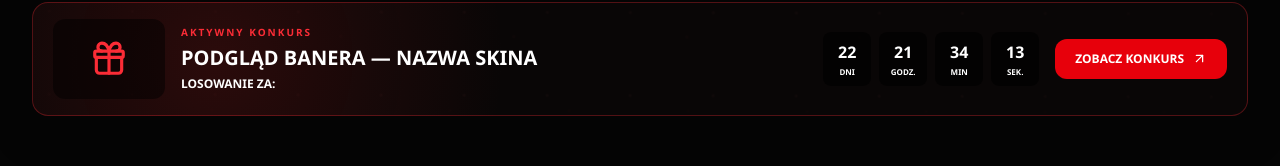
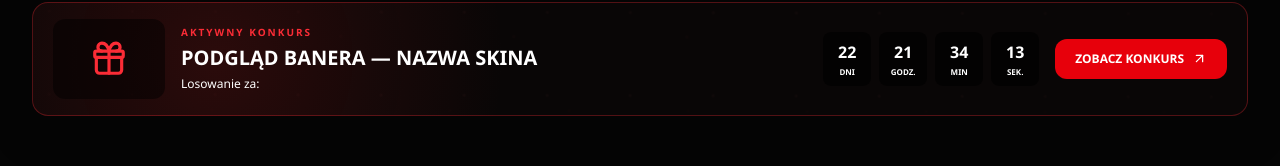
Before and after one commit to hardd4/darmoweskiny.pl, a Next.js app: page / in a window 1280 px wide. Shown: the part 259-425 px from the top of the page. Built offline with nearby package versions, Linux system fonts and the light colour scheme.

Commit message:
Restore subtle countdown label typography

```diff
--- a/components/FeaturedContest.tsx
+++ b/components/FeaturedContest.tsx
@@ -35,7 +35,7 @@ export default function FeaturedContest({ contest }: { contest: FeaturedContestD
         <div className="min-w-0 flex-1 text-center sm:text-left">
           <div className="text-[10px] font-black uppercase tracking-[.2em] text-red-500">Aktywny konkurs</div>
           <h2 className="mt-1 break-words text-lg font-black sm:text-xl">{contest.title}</h2>
-          <p className="mt-1 text-xs font-bold uppercase text-white">Losowanie za:</p>
+          <p className="mt-1 text-xs text-white">Losowanie za:</p>
         </div>
 
         <div className="flex justify-center gap-1.5 sm:col-span-2 sm:gap-2 lg:col-span-1" aria-label="Czas do losowania">
```
